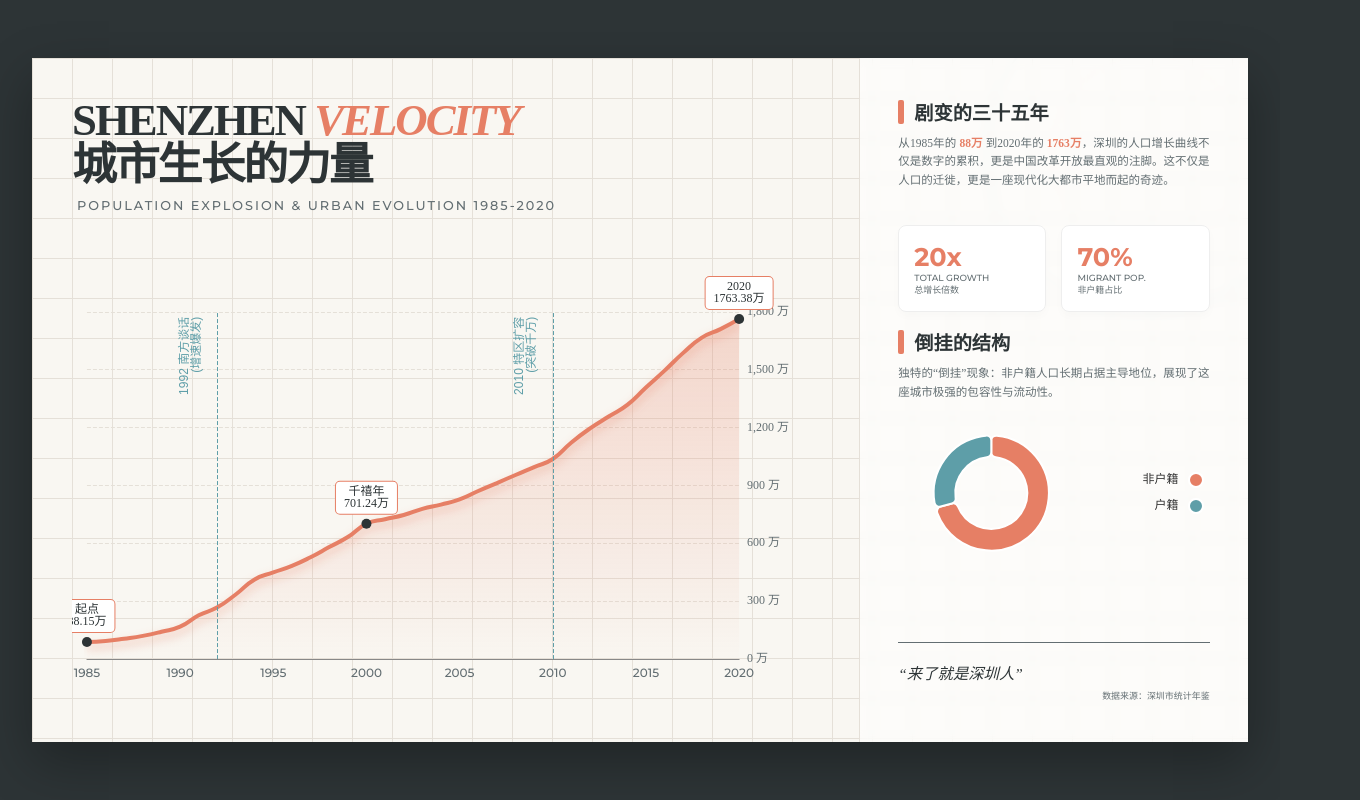
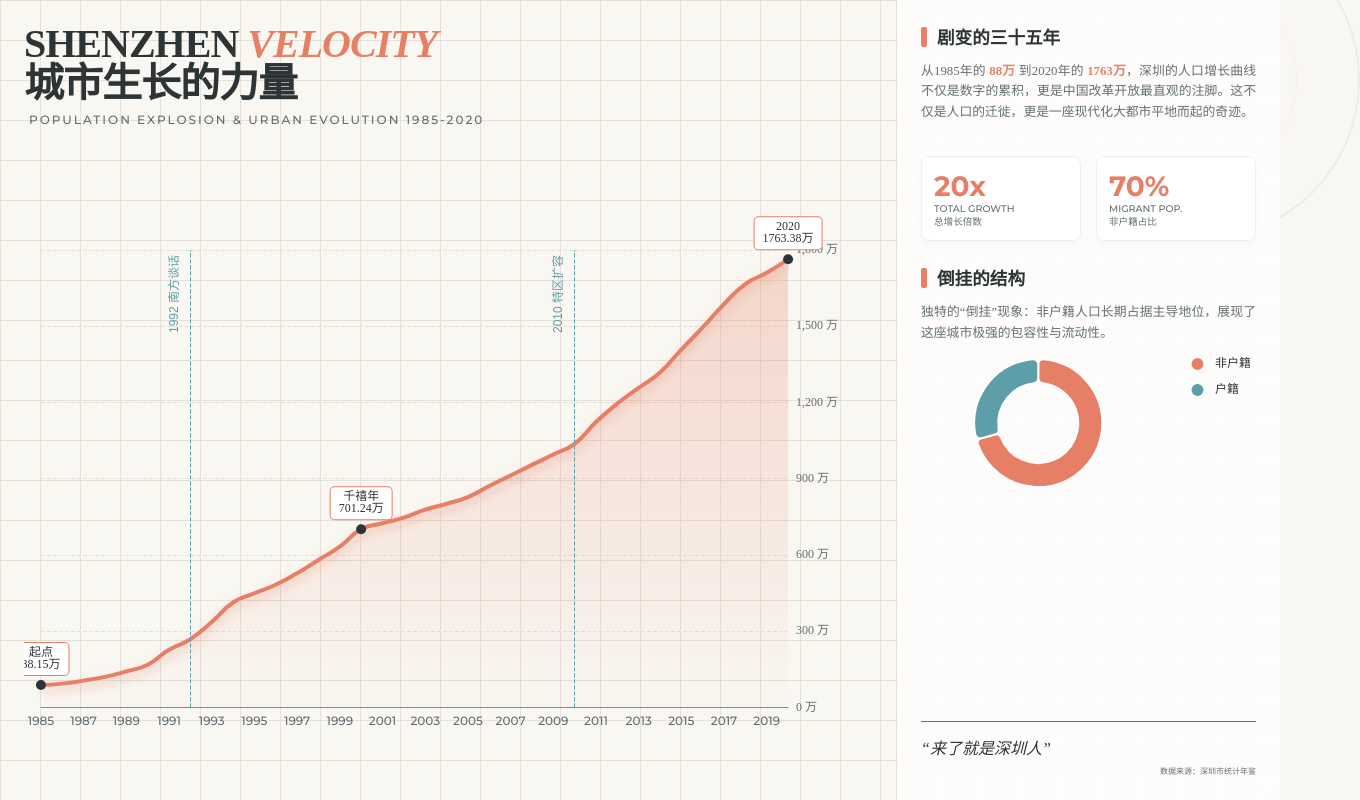
Before and after one commit to zonflyt/population, a plain HTML site: page index.html in a window 1280 px wide. Shown: the whole page, 1360 px wide, since content can reach past the window. Drawn offline with nearby package versions, Linux system fonts and the light colour scheme.

Commit message:
Update index.html

```diff
--- a/index.html
+++ b/index.html
@@ -2,15 +2,15 @@
 <html lang="zh-CN">
 <head>
     <meta charset="UTF-8">
-    <meta name="viewport" content="width=device-width, initial-scale=1.0">
+    <meta name="viewport" content="width=device-width, initial-scale=1.0, maximum-scale=1.0, user-scalable=no">
     <title>深圳速度：三十年人口剧变 (1985-2020)</title>
     <script src="https://cdn.jsdelivr.net/npm/echarts@5.4.3/dist/echarts.min.js"></script>
     <link href="https://fonts.googleapis.com/css2?family=Montserrat:wght@300;500;700&family=Noto+Serif+SC:wght@500;700;900&display=swap" rel="stylesheet">
     <style>
         :root {
-            --bg-paper: #F9F7F2; /* 暖白纸张色 */
-            --color-primary: #E67F65; /* 活力珊瑚红 */
-            --color-secondary: #5E9EA8; /* 复古青 */
+            --bg-paper: #F9F7F2;
+            --color-primary: #E67F65;
+            --color-secondary: #5E9EA8;
             --color-text: #2D3436;
             --color-text-light: #636e72;
             --grid-line: #E5E0D8;
@@ -18,48 +18,50 @@
             --font-cn: 'Noto Serif SC', serif;
         }
 
+        * {
+            box-sizing: border-box;
+        }
+
         body {
             margin: 0;
             padding: 0;
-            background-color: #2D3436; /* 外部深色背景，衬托海报 */
+            background-color: var(--bg-paper);
             height: 100vh;
             width: 100vw;
-            display: flex;
-            justify-content: center;
-            align-items: center;
+            overflow: hidden; /* 默认隐藏滚动条，内容溢出由子容器处理 */
             font-family: var(--font-en);
-            overflow: hidden; /* 防止出现滚动条 */
         }
 
-        /* 16:9 海报容器 */
+        /* 核心容器：使用 CSS Grid
+           默认（桌面）布局：左边图表(70%)，右边信息(30%)
+           高度撑满 100vh
+        */
         .poster-container {
-            width: 95vw;
-            aspect-ratio: 16/9;
-            max-height: 95vh;
+            width: 100%;
+            height: 100%;
+            display: grid;
+            grid-template-columns: 70% 30%; /* 左右分割 */
             background-color: var(--bg-paper);
             position: relative;
-            box-shadow: 0 20px 50px rgba(0,0,0,0.3);
-            display: grid;
-            grid-template-columns: 68% 32%; /* 左图右文 */
-            overflow: hidden;
-            /* 背景纹理：淡淡的网格 */
+            /* 背景纹理 */
             background-image:
                 linear-gradient(var(--grid-line) 1px, transparent 1px),
                 linear-gradient(90deg, var(--grid-line) 1px, transparent 1px);
             background-size: 40px 40px;
         }
 
-        /* 装饰图案：右上角圆环 */
+        /* 装饰图案：调整定位方式，使其在任何屏幕都不突兀 */
         .deco-circle {
             position: absolute;
-            top: -10%;
-            right: -5%;
-            width: 40vh;
-            height: 40vh;
+            top: -10vmin;
+            right: -10vmin;
+            width: 40vmin;
+            height: 40vmin;
             border: 2px solid var(--color-secondary);
             border-radius: 50%;
             opacity: 0.1;
             z-index: 0;
+            pointer-events: none; /* 防止遮挡点击 */
         }
 
         .deco-circle::before {
@@ -76,23 +78,26 @@
         /* 左侧主图表区 */
         .chart-area {
             position: relative;
-            padding: 40px;
+            padding: 3vmin;
             display: flex;
             flex-direction: column;
             z-index: 1;
+            height: 100%; /* 撑满高度 */
+            overflow: hidden;
         }
 
         .main-title {
             font-family: var(--font-cn);
             color: var(--color-text);
             margin-bottom: 10px;
+            flex-shrink: 0; /* 防止标题被压缩 */
         }
 
         .main-title h1 {
-            font-size: 3.5vw; /* 响应式字体 */
+            font-size: 5vmin; /* 使用 vmin 适配横竖屏 */
             margin: 0;
             line-height: 1;
-            letter-spacing: -2px;
+            letter-spacing: -1px;
         }
 
         .main-title h1 span {
@@ -102,42 +107,48 @@
 
         .main-title p {
             font-family: var(--font-en);
-            font-size: 1vw;
+            font-size: 1.5vmin;
             color: var(--color-text-light);
-            margin: 10px 0 0 5px;
+            margin: 1vmin 0 0 5px;
             letter-spacing: 2px;
             text-transform: uppercase;
         }
 
+        /* 图表容器：
+           关键点：使用 flex: 1 让它自动占据剩余的所有高度
+        */
         #timelineChart {
             flex: 1;
             width: 100%;
+            min-height: 0; /* 关键：防止 flex 子项溢出 */
             margin-top: 20px;
         }
 
         /* 右侧信息栏 */
         .info-sidebar {
-            background: rgba(255, 255, 255, 0.6);
-            backdrop-filter: blur(5px);
+            background: rgba(255, 255, 255, 0.7);
+            backdrop-filter: blur(8px);
             border-left: 1px solid var(--grid-line);
-            padding: 5vh 3vw;
+            padding: 3vmin;
             display: flex;
             flex-direction: column;
             justify-content: space-between;
             position: relative;
             z-index: 2;
+            height: 100%;
+            overflow-y: auto; /* 如果屏幕太矮，允许侧边栏滚动 */
         }
 
         .story-block {
-            margin-bottom: 2vh;
+            margin-bottom: 3vh;
         }
 
         .story-title {
             font-family: var(--font-cn);
-            font-size: 1.5vw;
+            font-size: 2.2vmin;
             font-weight: 700;
             color: var(--color-text);
-            margin-bottom: 1vh;
+            margin-bottom: 1.5vh;
             display: flex;
             align-items: center;
         }
@@ -146,7 +157,7 @@
             content: '';
             display: inline-block;
             width: 6px;
-            height: 24px;
+            height: 2.5vmin;
             background: var(--color-primary);
             margin-right: 10px;
             border-radius: 2px;
@@ -154,7 +165,7 @@
 
         .story-text {
             font-family: var(--font-cn);
-            font-size: 0.9vw;
+            font-size: 1.6vmin; /* 稍微调大一点，保证可读性 */
             color: var(--color-text-light);
             line-height: 1.6;
             text-align: justify;
@@ -164,12 +175,12 @@
             display: grid;
             grid-template-columns: 1fr 1fr;
             gap: 15px;
-            margin-top: 20px;
+            margin-top: 10px;
         }
 
         .stat-item {
             background: #fff;
-            padding: 15px;
+            padding: 1.5vmin;
             border: 1px solid #eee;
             border-radius: 8px;
             box-shadow: 0 4px 10px rgba(0,0,0,0.02);
@@ -177,46 +188,76 @@
 
         .stat-num {
             font-family: var(--font-en);
-            font-size: 2vw;
+            font-size: 3.5vmin;
             font-weight: 700;
             color: var(--color-primary);
         }
 
         .stat-label {
-            font-size: 0.7vw;
+            font-size: 1.2vmin;
             color: var(--color-text-light);
             text-transform: uppercase;
         }
 
         /* 迷你图表容器 */
         .mini-chart-container {
-            height: 18vh;
+            height: 20vh;
             width: 100%;
-            margin-top: 20px;
+            min-height: 150px; /* 保证最小高度 */
         }
 
         .quote-box {
             margin-top: auto;
             border-top: 1px solid var(--color-text-light);
-            padding-top: 20px;
+            padding-top: 2vmin;
         }
 
         .quote {
             font-family: var(--font-cn);
-            font-size: 1.2vw;
+            font-size: 2vmin;
             font-style: italic;
             color: var(--color-text);
             line-height: 1.4;
         }
 
         .caption {
-            font-size: 0.7vw;
+            font-size: 1vmin;
             color: var(--color-text-light);
             margin-top: 5px;
             display: block;
             text-align: right;
         }
 
+        /* === 响应式适配 ===
+           当屏幕宽度小于 768px (手机/竖屏平板) 时切换布局
+        */
+        @media (max-width: 768px) {
+            .poster-container {
+                grid-template-columns: 1fr; /* 单列 */
+                grid-template-rows: 55% 45%; /* 上下分割：图表55%，文字45% */
+            }
+
+            .info-sidebar {
+                border-left: none;
+                border-top: 1px solid var(--grid-line);
+                padding: 20px;
+                /* 手机上允许内容多时滚动 */
+                overflow-y: auto;
+            }
+
+            /* 调整手机上的字体大小，因为 vmin 在竖屏时基于宽度，可能太小 */
+            .main-title h1 { font-size: 28px; }
+            .main-title p { font-size: 10px; }
+            .story-title { font-size: 16px; }
+            .story-title::before { height: 16px; }
+            .story-text { font-size: 13px; }
+            .stat-num { font-size: 24px; }
+            .stat-label { font-size: 10px; }
+            .quote { font-size: 14px; }
+
+            /* 手机上隐藏装饰圆环，避免干扰 */
+            .deco-circle { opacity: 0.05; width: 60vw; height: 60vw; }
+        }
     </style>
 </head>
 <body>
@@ -225,7 +266,7 @@
         <!-- 装饰背景 -->
         <div class="deco-circle"></div>
 
-        <!-- 左侧：主要视觉区 -->
+        <!-- 左侧/上方：主要视觉区 -->
         <div class="chart-area">
             <div class="main-title">
                 <h1>SHENZHEN <span>VELOCITY</span></h1>
@@ -237,7 +278,7 @@
             <div id="timelineChart"></div>
         </div>
 
-        <!-- 右侧：叙事与数据区 -->
+        <!-- 右侧/下方：叙事与数据区 -->
         <div class="info-sidebar">
 
             <div class="story-block">
@@ -304,8 +345,8 @@
             top: '15%',
             left: '2%',
             right: '4%',
-            bottom: '5%',
-            containLabel: true
+            bottom: '8%', // 稍微增加底部，防止 label 被切
+            containLabel: true // 关键：自动计算边距，适应全屏缩放
         },
         tooltip: {
             trigger: 'axis',
@@ -318,7 +359,7 @@
             data: data.years,
             axisLine: { lineStyle: { color: '#888' } },
             axisLabel: {
-                interval: 4,
+                interval: 'auto', // 自动间隔，适应不同宽度
                 fontFamily: 'Montserrat',
                 color: '#636e72',
                 fontSize: 12
@@ -327,7 +368,7 @@
         },
         yAxis: {
             type: 'value',
-            position: 'right', // Y轴放右边，不遮挡左边的上升趋势
+            position: 'right',
             splitLine: {
                 show: true,
                 lineStyle: { type: 'dashed', color: '#E5E0D8' }
@@ -348,7 +389,7 @@
                 data: data.total,
                 lineStyle: {
                     width: 4,
-                    color: '#E67F65', // 珊瑚红主线
+                    color: '#E67F65',
                     shadowColor: 'rgba(230, 127, 101, 0.4)',
                     shadowBlur: 10,
                     shadowOffsetY: 5
@@ -381,14 +422,13 @@
                         { coord: ['2020', 1763.38], value: 1763.38, name: '2020' }
                     ]
                 },
-                // 关键事件标注线
                 markLine: {
                     symbol: ['none', 'none'],
                     label: { show: true, position: 'insideEndTop', formatter: '{b}' },
                     lineStyle: { color: '#5E9EA8', type: 'dashed', width: 1 },
                     data: [
-                        { xAxis: '1992', label: { formatter: '1992 南方谈话\n(增速爆发)', padding:[0,0,10,-60], color:'#5E9EA8' } },
-                        { xAxis: '2010', label: { formatter: '2010 特区扩容\n(突破千万)', padding:[0,0,10,-60], color:'#5E9EA8' } }
+                        { xAxis: '1992', label: { formatter: '1992 南方谈话', padding:[0,0,5,-10], color:'#5E9EA8' } },
+                        { xAxis: '2010', label: { formatter: '2010 特区扩容', padding:[0,0,5,-10], color:'#5E9EA8' } }
                     ]
                 }
             }
@@ -402,15 +442,16 @@
 
     // 2020 数据
     const pieOption = {
-        color: ['#E67F65', '#5E9EA8'], // 珊瑚红(非户籍) vs 青色(户籍)
+        color: ['#E67F65', '#5E9EA8'],
         tooltip: { trigger: 'item' },
-        legend: { top: 'middle', left: 'right', orient: 'vertical', icon: 'circle' },
+        // 调整图例位置以适应可能的窄屏
+        legend: { top: '5%', right: '0%', orient: 'vertical', icon: 'circle' },
         series: [
             {
                 name: '2020人口结构',
                 type: 'pie',
                 radius: ['50%', '80%'],
-                center: ['30%', '50%'],
+                center: ['35%', '50%'], // 稍微左移，留位置给 Legend
                 avoidLabelOverlap: false,
                 itemStyle: {
                     borderRadius: 5,
@@ -427,7 +468,7 @@
     };
     pieChart.setOption(pieOption);
 
-    // 响应式
+    // 响应式：监听 resize 并强制重绘图表
     window.addEventListener('resize', () => {
         myChart.resize();
         pieChart.resize();
```
